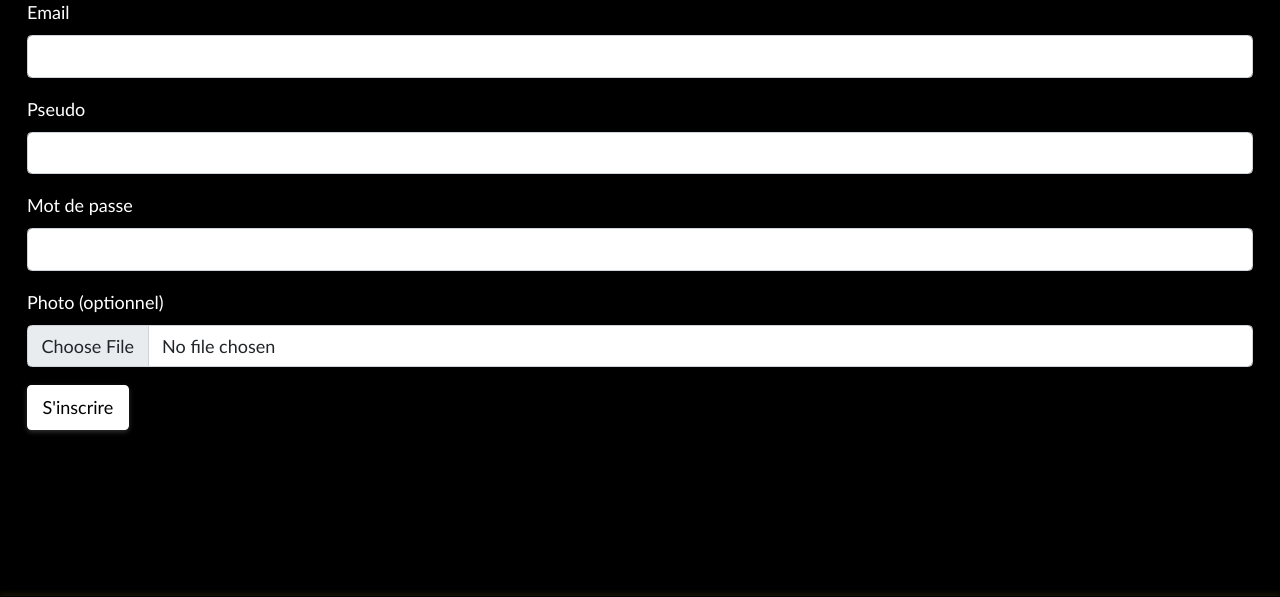
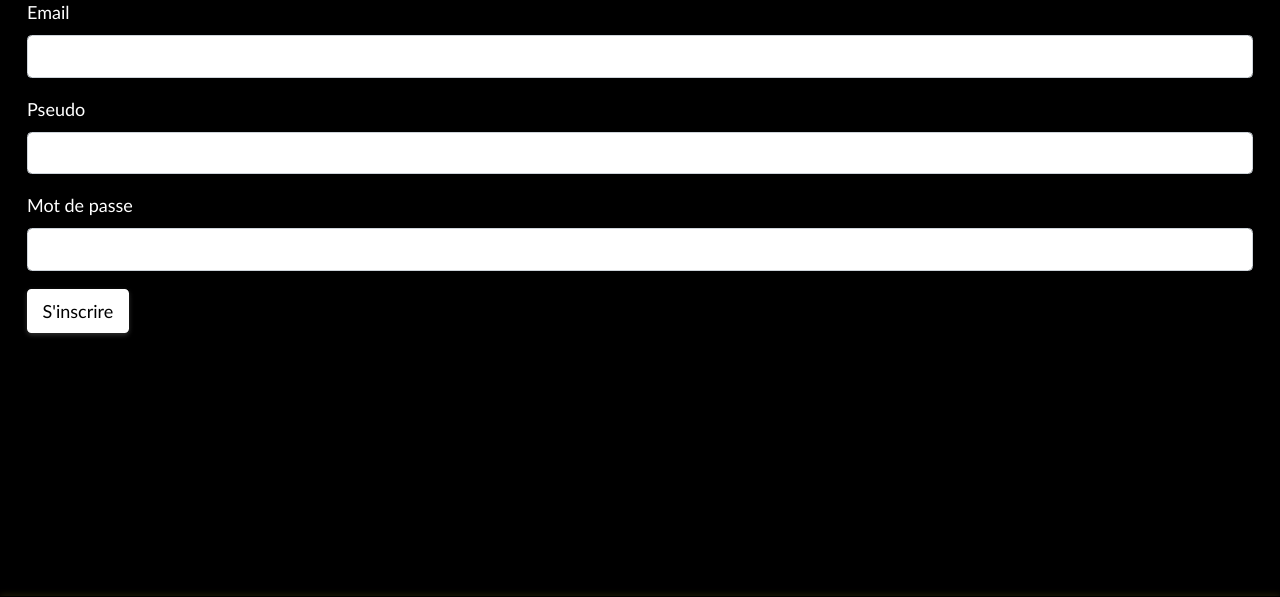
Before and after one commit to camilletteb/topchef, a Flask app: page /register in a window 1280 px wide. Shown: the part 144-741 px from the top of the page. Run offline with Flask 2, Linux system fonts and the light colour scheme.

Commit message:
bonne version2

```diff
--- a/templates/register.html
+++ b/templates/register.html
@@ -16,12 +16,6 @@
     <label for="password" class="form-label">Mot de passe</label>
     <input type="password" class="form-control" id="password" name="password" required>
   </div>
-  <!-- Nouveau champ pour la photo -->
-  <div class="mb-3">
-    <label for="photo" class="form-label">Photo (optionnel)</label>
-    <input type="file" class="form-control" id="photo" name="photo" accept="image/*">
-  </div>
-
   <button type="submit" class="btn btn-primary">S'inscrire</button>
 </form>
 {% endblock %}
```
